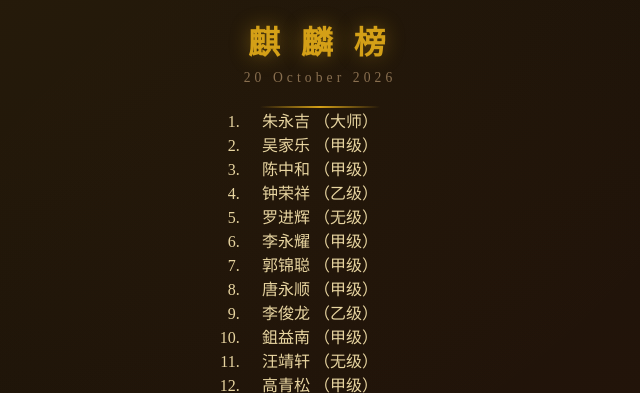
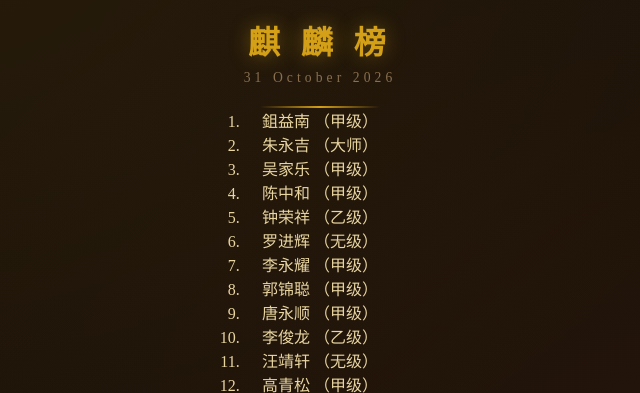
Before and after one commit to Vincent-Thong/xiangqi, a website: page ranking.html in a window 1280 px wide. Shown: the part 305-698 px from the top of the page, 320-960 px from the left. Drawn offline with Linux system fonts and the light colour scheme.

Commit message:
Update ranking.html

```diff
--- a/ranking.html
+++ b/ranking.html
@@ -34,9 +34,10 @@
   </div>
   <div class="page-header">
     <h1>麒 麟 榜</h1>
-    <p class="subtitle">20 October 2026</p>
+    <p class="subtitle">31 October 2026</p>
     <div class="gold-divider"></div>
       <ol>
+        <li>鉏益南 （甲级）</li>
         <li>朱永吉 （大师）</li>
         <li>吴家乐 （甲级）</li>
         <li>陈中和 （甲级）</li>
@@ -46,7 +47,6 @@
         <li>郭锦聪 （甲级）</li>
         <li>唐永顺 （甲级）</li>
         <li>李俊龙 （乙级）</li>
-        <li>鉏益南 （甲级）</li>
         <li>汪靖轩 （无级）</li>
         <li>高青松 （甲级）</li>
         <li>郭文达 （甲级）</li>
```
